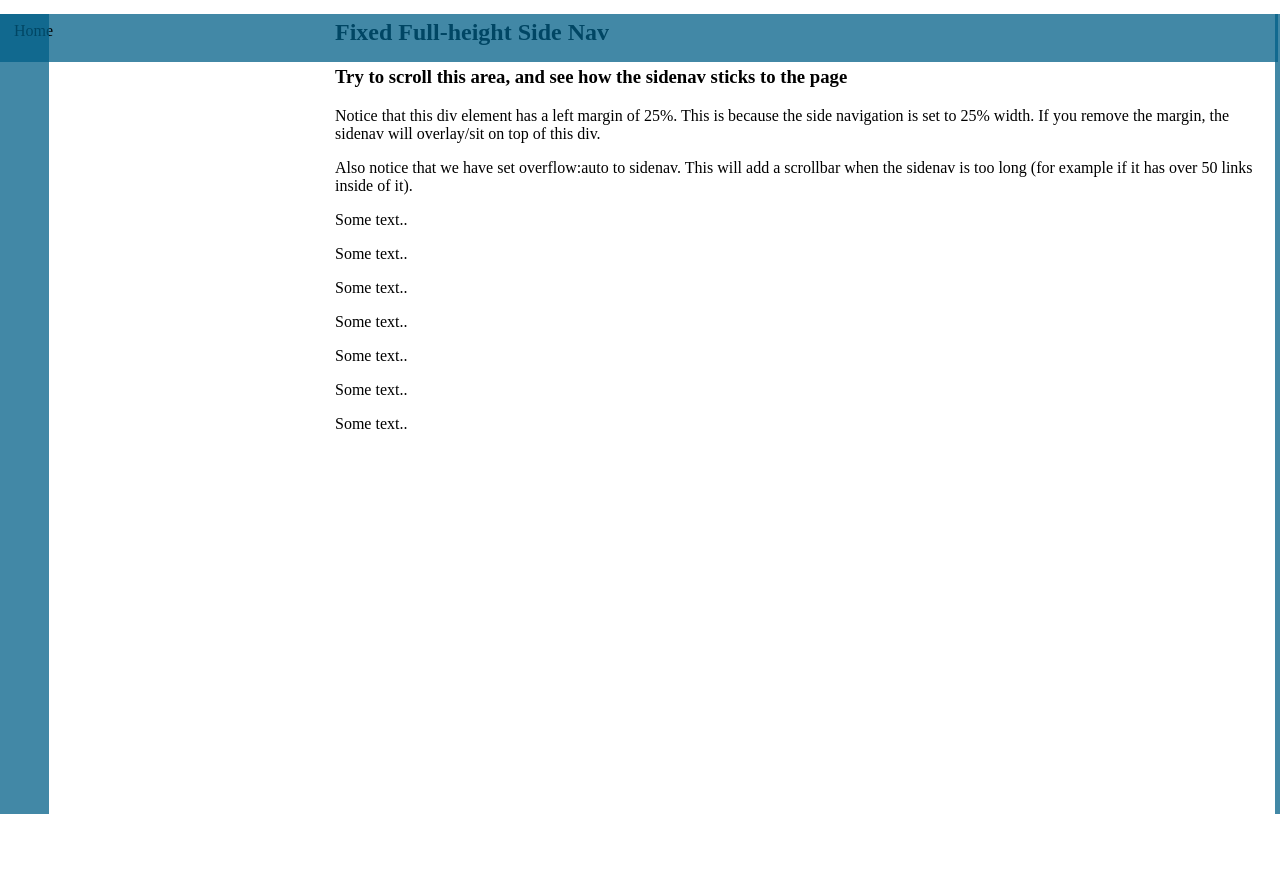
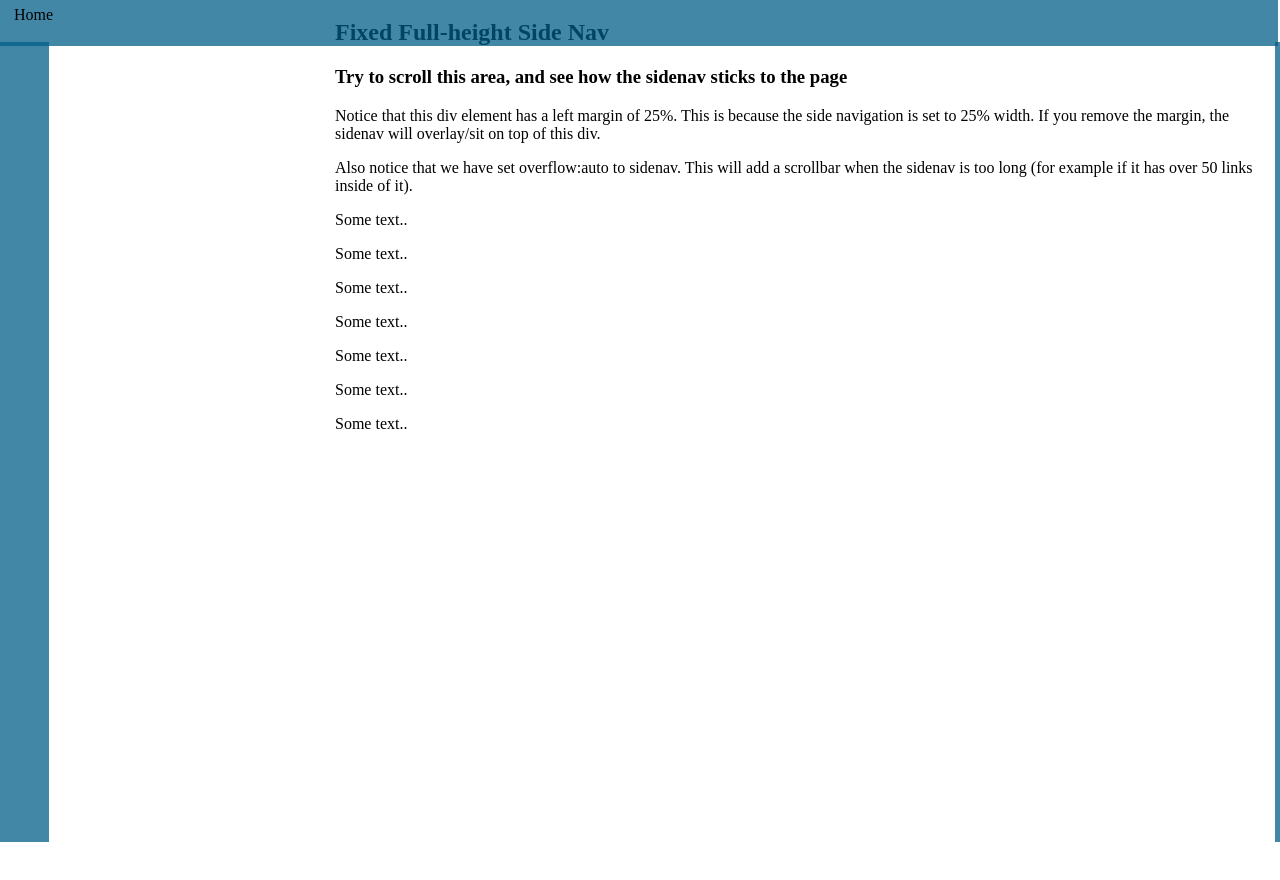
Before and after one commit to pranaygharde22/angular-trail, an Angular app: page / in a window 1280 px wide. Shown: the top 880 px of the page. Built offline with nearby package versions, Linux system fonts and the light colour scheme.

Commit message:
1 file modified

```diff
--- a/src/app/welcome/welcome.component.css
+++ b/src/app/welcome/welcome.component.css
@@ -5,11 +5,13 @@ body {
 ul {
   list-style-type: none;
   margin-left: 0;
+  margin-top: 0;
   padding: 0;
   width: 100%;
   background-color: rgb(0 95 135 / 74%);
   position: fixed;
   height: 6%;
+  margin-right: 0;
 }
 
 li a {
@@ -23,10 +25,12 @@ li a {
   width: 4%;
   background-color: rgb(0 95 135 / 74%);
   height: 100%;
+  margin-top: 2.75em;
 }
 .left {
   width: 10%;
   background-color: rgb(0 95 135 / 74%);
   height: 100%;
   margin-left: 99.8%;
+  margin-top: 2.75em;
 }
```
